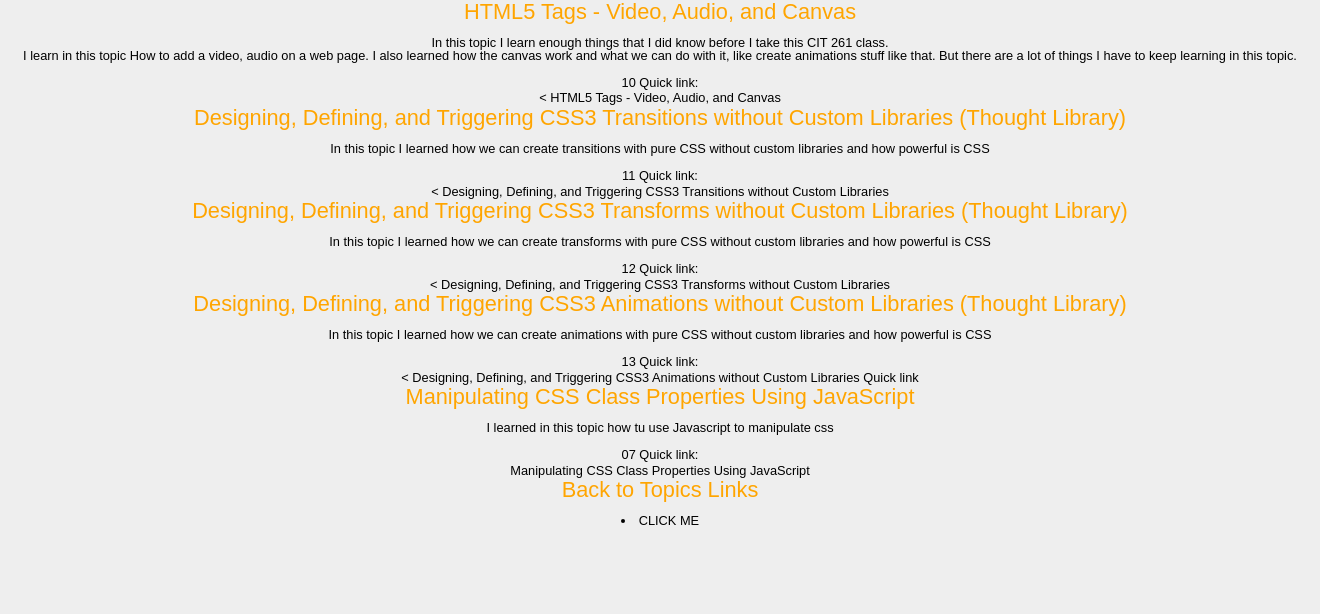
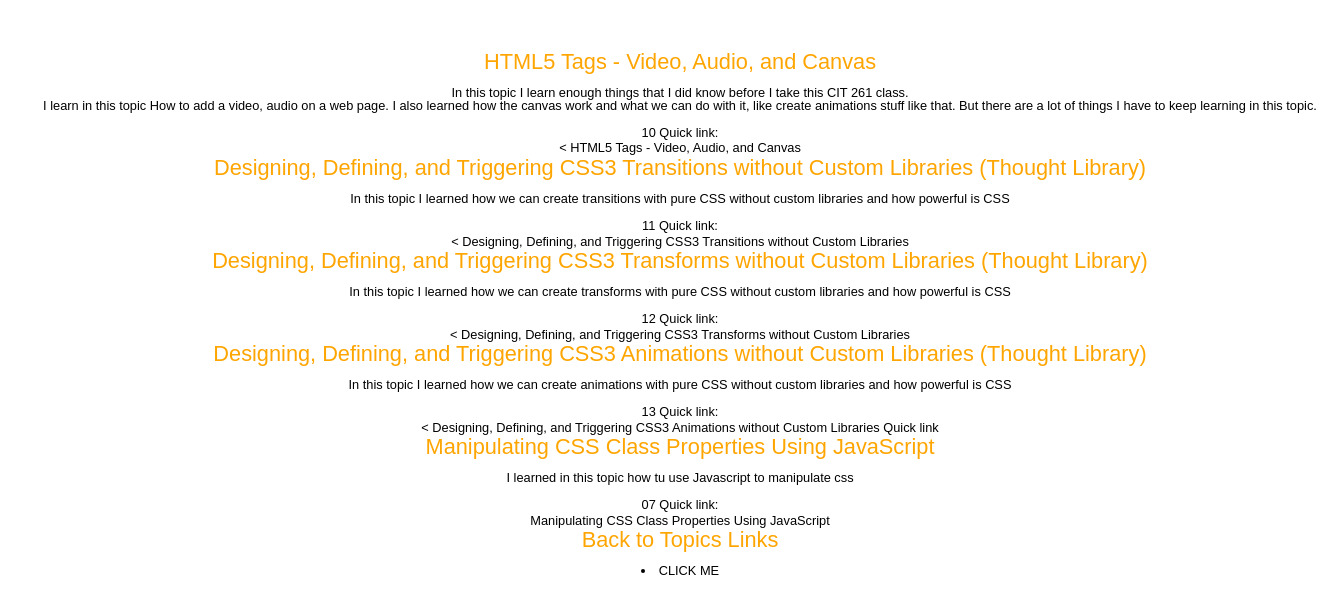
Before and after one commit to rudyravelin1/rudyravelin.github.io, a PHP site: page /journal.html in a window 1320 px wide. Shown: the top 614 px of the page. Run offline with PHP 8.4, Linux system fonts and the light colour scheme.

Commit message:
cssupdate1

```diff
--- a/style.css
+++ b/style.css
@@ -69,7 +69,7 @@ body{
 	clear: both;
 }
 
-.content1{
+#content1{
 	margin: 30px 0;
 	background: white;
 	padding: 20px;
```
